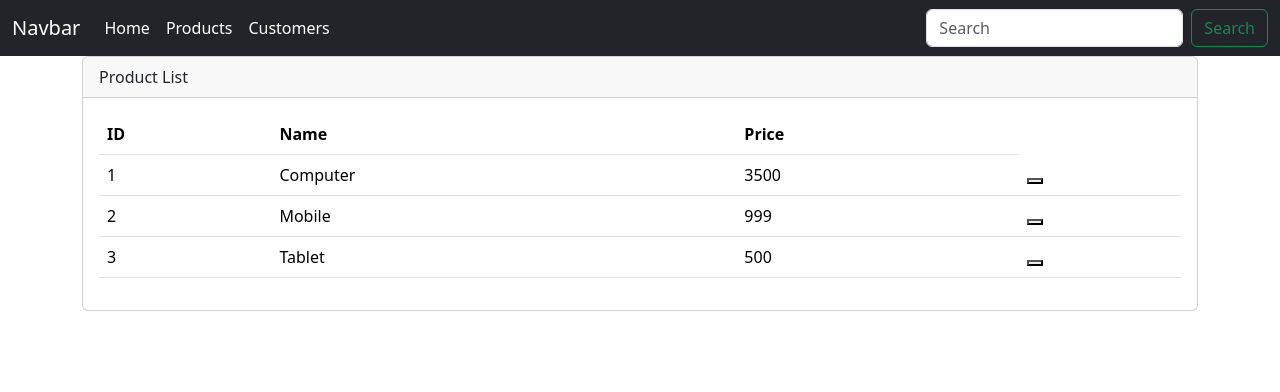
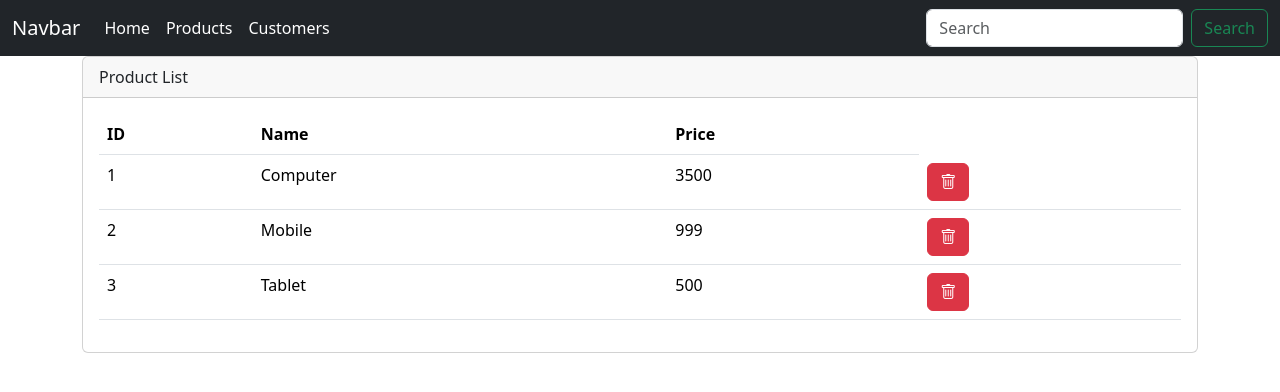
Before and after one commit to Ivano-P/catalog, an Angular app: page /products in a window 1280 px wide. Shown: the top 392 px of the page. Built offline with nearby package versions, Linux system fonts and the light colour scheme.

Commit message:
imported bootstrap-icons.css

```diff
--- a/angular.json
+++ b/angular.json
@@ -36,7 +36,8 @@
             ],
             "styles": [
               "src/styles.css",
-              "node_modules/bootstrap/dist/css/bootstrap.css"
+              "node_modules/bootstrap/dist/css/bootstrap.css",
+              "node_modules/bootstrap-icons/font/bootstrap-icons.css"
             ],
             "scripts": [
               "node_modules/bootstrap/dist/js/bootstrap.js"
@@ -102,8 +103,7 @@
               "src/assets"
             ],
             "styles": [
-              "src/styles.css",
-              "node_modules/bootstrap-icons/font/bootstrap-icons.scss/bootstrap-icons.css"
+              "src/styles.css"
             ],
             "scripts": []
           }
--- a/src/app/customers/customers.component.ts
+++ b/src/app/customers/customers.component.ts
@@ -1,10 +1,14 @@
-import { Component } from '@angular/core';
+import {Component, OnInit} from '@angular/core';
 
 @Component({
   selector: 'app-customers',
   templateUrl: './customers.component.html',
   styleUrl: './customers.component.css'
 })
-export class CustomersComponent {
+export class CustomersComponent implements OnInit {
+  constructor() {
+  }
 
+  ngOnInit() {
+  }
 }
--- a/src/app/products/products.component.html
+++ b/src/app/products/products.component.html
@@ -16,7 +16,7 @@
         <td>{{p.name}}</td>
         <td>{{p.price}}</td>
         <td>
-          <button>
+          <button class="btn btn-danger">
             <i class="bi bi-trash"></i>
           </button>
         </td>
```
Also changed, not shown: src/styles.css (line endings or trailing spaces).
